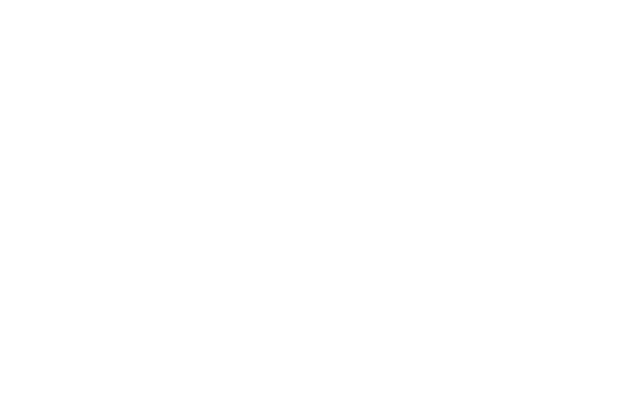
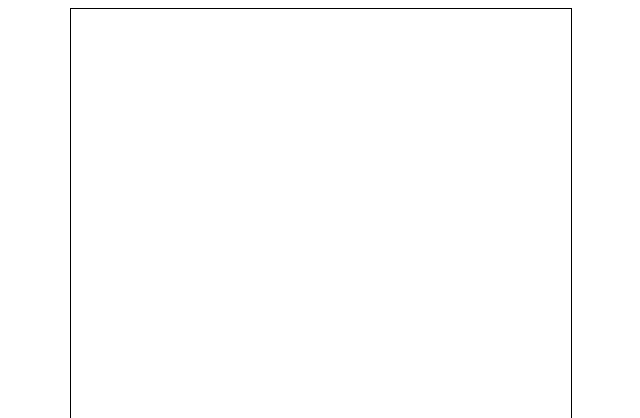
Before and after one commit to biscuitlegs/sketch-app-pretty, a plain HTML site: page index.html in a window 1280 px wide. Shown: the top 418 px of the page, without its empty margins (319-959 px from the left). Drawn offline with Linux system fonts and the light colour scheme.

Commit message:
Add basic sketchpad

```diff
--- a/index.html
+++ b/index.html
@@ -8,7 +8,7 @@
     <link rel="stylesheet" href="styles/main.css">
 </head>
 <body>
-
+    <div class="tiles-container"></div>
 </body>
 
 <script src="scripts/main.js"></script>
--- a/scripts/main.js
+++ b/scripts/main.js
@@ -0,0 +1,13 @@
+const tilesContainer = document.querySelector('.tiles-container');
+
+for (let i = 0; i < 256; i++) {
+    let tile = document.createElement('div');
+    tile.classList.add('tile');
+    tilesContainer.appendChild(tile);
+}
+
+let tiles = document.querySelectorAll('.tile');
+
+tiles.forEach(tile => tile.addEventListener('mouseover', () => {
+    tile.style.backgroundColor = '#b8b8b8';
+}));
--- a/styles/main.css
+++ b/styles/main.css
@@ -0,0 +1,14 @@
+.tiles-container {
+    width: 500px;
+    height: 500px;
+    margin: 0 auto;
+    border: 1px solid black;
+    display: grid;
+    grid-template-columns: repeat(16, 1fr);
+    grid-template-rows: repeat(16, 1fr);
+}
+
+.tile {
+    height: 100%;
+    width: 100%;
+}
```
